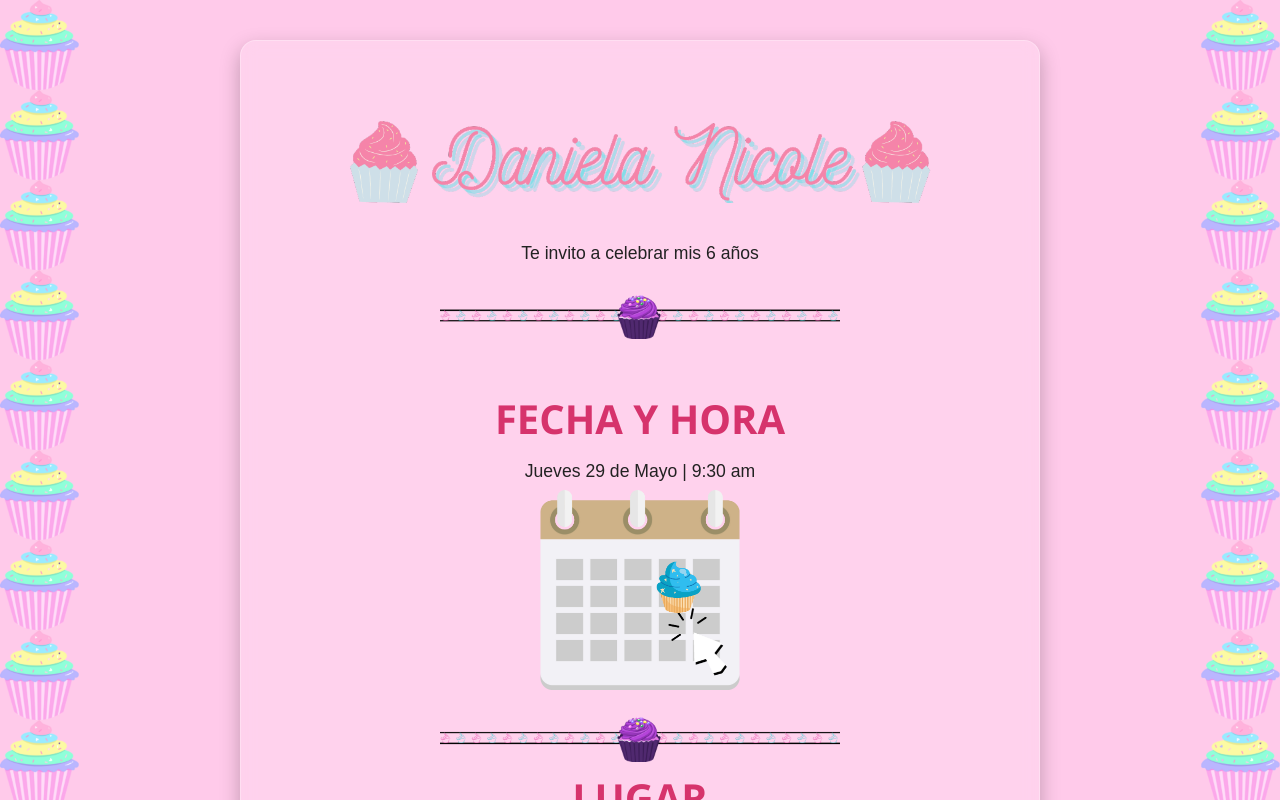
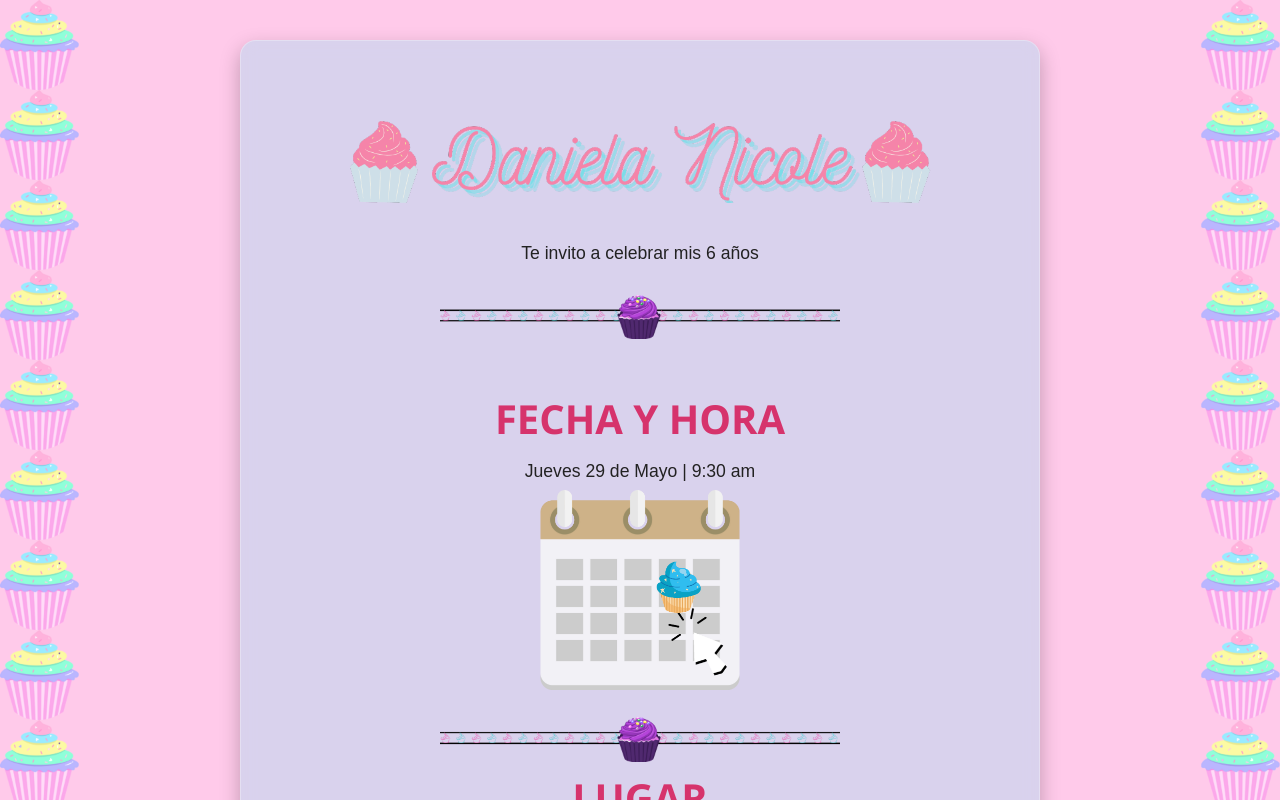
Before and after one commit to WalterDanielTorresMeza/Danicup, a React (Create React App) app: page / in a window 1280 px wide. Shown: the top 800 px of the page. Built offline with nearby package versions, Linux system fonts and the light colour scheme.

Commit message:
Update App.css

```diff
--- a/src/App.css
+++ b/src/App.css
@@ -43,7 +43,7 @@ body {
   width: 100%;
   max-width: 800px;
   padding: 40px 30px;
-  background-color: rgba(255, 255, 255, 0.15);
+  background-color: rgba(2, 255, 255, 0.15);
   border: 1px solid rgba(255, 255, 255, 0.3);
   border-radius: 16px;
   backdrop-filter: blur(8px);
```
